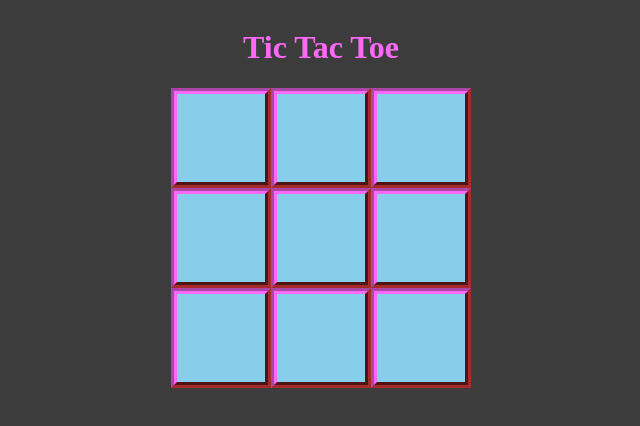
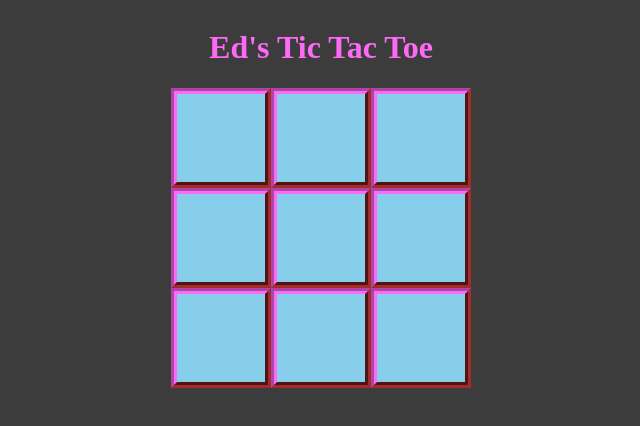
Before and after one commit to ChrisChicas/Tic-Tac-Toe-TS, a plain HTML site: page index.html in a window 1280 px wide. Shown: the whole page, without its empty margins (319-959 px from the left). Drawn offline with Linux system fonts and the light colour scheme.

Commit message:
this might be it

```diff
--- a/index.html
+++ b/index.html
@@ -8,7 +8,7 @@
     <link href='index.css' rel="stylesheet"/>
 </head>
 <body>
-    <h1>Tic Tac Toe</h1>
+    <h1>Ed's Tic Tac Toe</h1>
     <div id="board">
         <div data-index="1" class="tile left-border top-border right-border bottom-border"></div>
         <div data-index="2" class="tile left-border top-border right-border bottom-border"></div>
```
